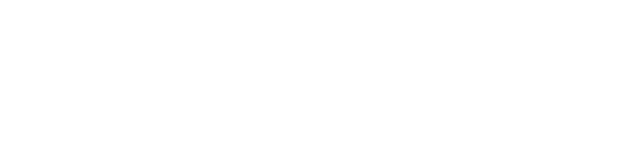
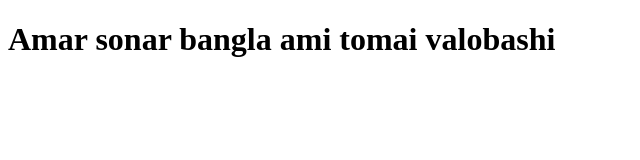
Before and after one commit to webmonjur/new_test_project, a plain HTML site: page index.html in a window 1280 px wide. Shown: the whole page, without its empty margins (0-640 px from the left). Drawn offline with Linux system fonts and the light colour scheme.

Commit message:
last commit

```diff
--- a/index.html
+++ b/index.html
@@ -8,6 +8,6 @@
     <link rel="stylesheet" href="style.css">
 </head>
 <body>
-
+    <h1>Amar sonar bangla ami tomai valobashi</h1>
 </body>
 </html>
```
